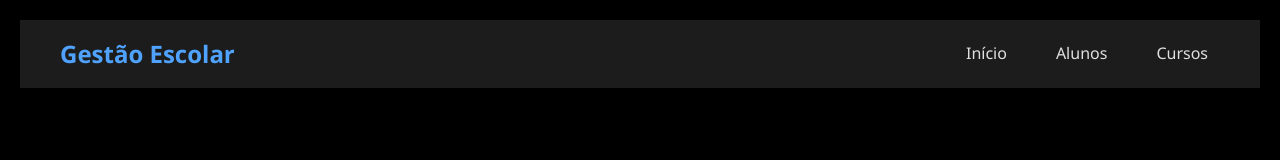
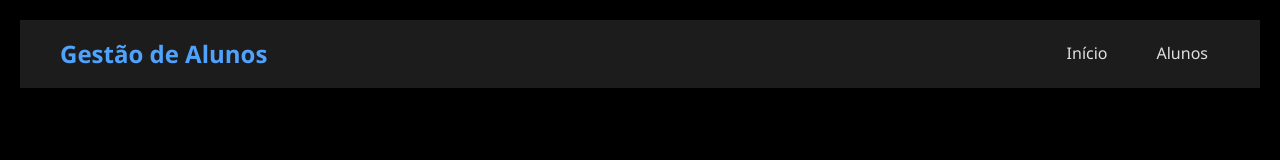
Before and after one commit to atumferoz/restapi-deploy-demo, a plain HTML site: page frontend/index.html in a window 1280 px wide. Shown: the top 160 px of the page. Drawn offline with Linux system fonts and the light colour scheme; no server answers.

Commit message:
testing removing cursos

```diff
--- a/frontend/index.html
+++ b/frontend/index.html
@@ -9,11 +9,11 @@
 
   <!-- Navbar -->
   <nav class="navbar">
-    <div class="logo">Gestão Escolar</div>
+    <div class="logo">Gestão de Alunos</div>
     <ul class="nav-links">
       <li><a href="#inicio">Início</a></li>
       <li><a href="#alunos">Alunos</a></li>
-      <li><a href="#cursos">Cursos</a></li>
+      <!-- <li><a href="#cursos">Cursos</a></li> -->
     </ul>
   </nav>
 
```
